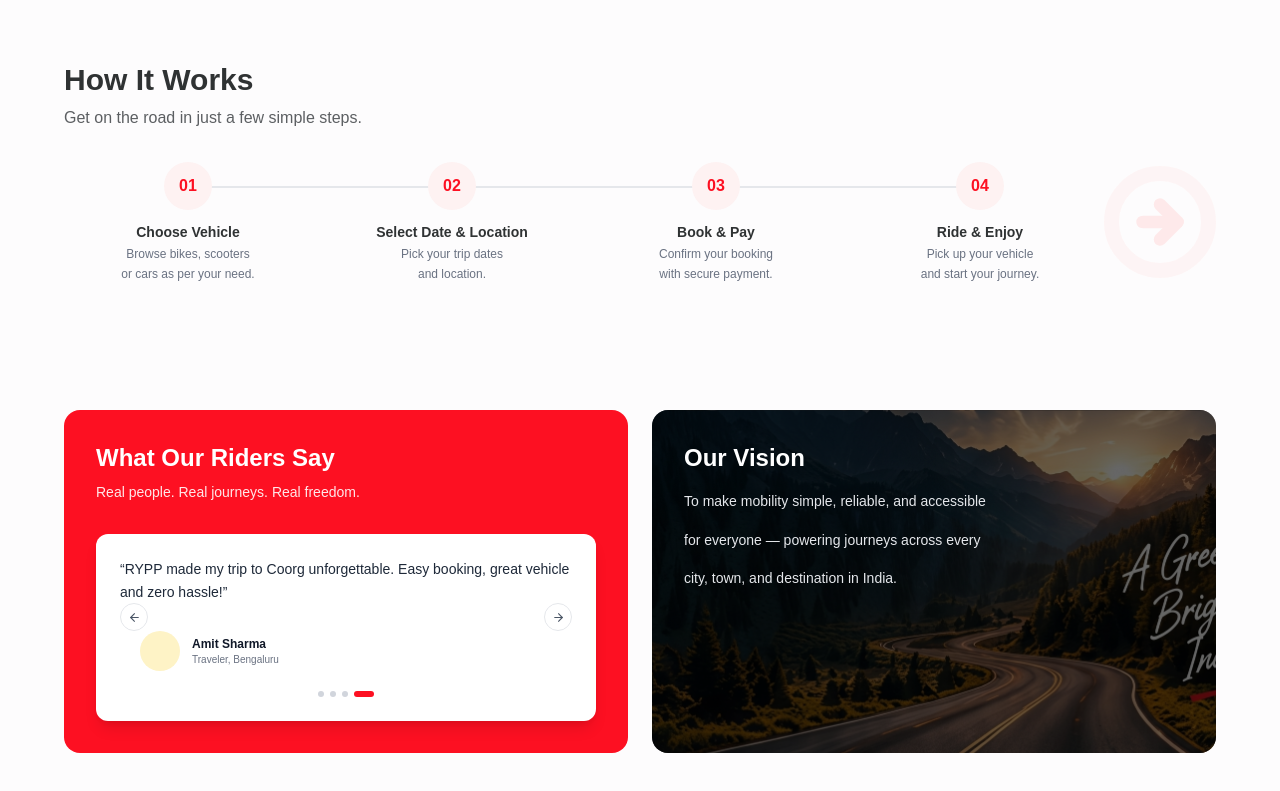
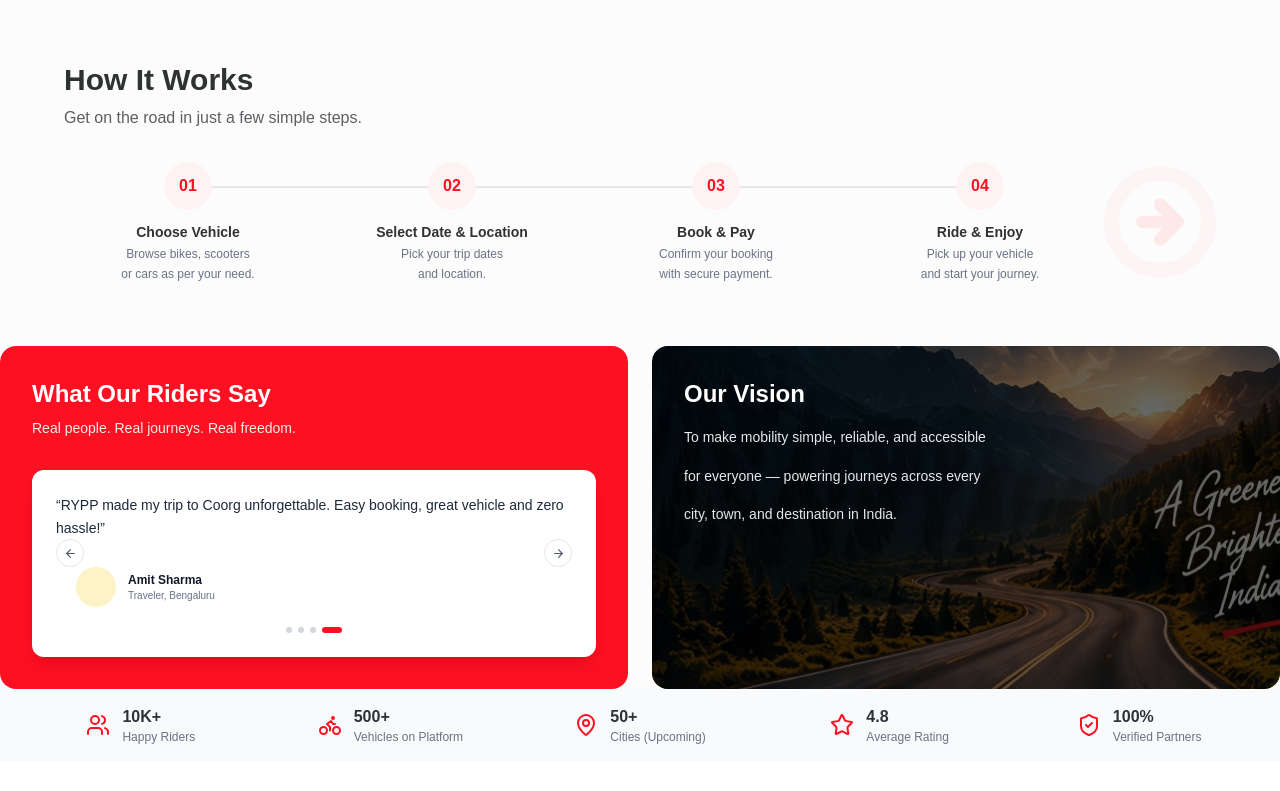
Before and after one commit to nnanjum1/rypp-frontend-task, a Next.js app: page / in a window 1280 px wide. Shown: the part 2441-3232 px from the top of the page. After the commit the page ends 3202 px from the top, so only its background shows below. Built offline with nearby package versions, Linux system fonts and the light colour scheme.

Commit message:
Metric section is done

```diff
--- a/src/app/page.js
+++ b/src/app/page.js
@@ -2,6 +2,7 @@ import ChooseYourRide from "@/components/ChooseYourRide";
 import ExploreBehicle from "@/components/ExploreBehicle";
 import Hero from "@/components/Hero";
 import HowItWorks from "@/components/HowItWorks";
+import Metrics from "@/components/Metrics";
 import Navbar from "@/components/Navbar";
 import PopularDestinations from "@/components/PopularDestinations";
 import PopularVehicles from "@/components/PopularVehicles";
@@ -21,6 +22,7 @@ export default function Home() {
       <PopularDestinations />
       <HowItWorks />
       <Testimonial />
+      <Metrics />
     </main>
   );
 }
--- /dev/null
+++ b/src/components/Metrics.jsx
@@ -0,0 +1,72 @@
+import React from 'react'
+import {
+    Users,
+    Bike,
+    MapPin,
+    Star,
+    ShieldCheck,
+} from 'lucide-react'
+
+const metrics = [
+    {
+        icon: Users,
+        value: '10K+',
+        label: 'Happy Riders',
+    },
+    {
+        icon: Bike,
+        value: '500+',
+        label: 'Vehicles on Platform',
+    },
+    {
+        icon: MapPin,
+        value: '50+',
+        label: 'Cities (Upcoming)',
+    },
+    {
+        icon: Star,
+        value: '4.8',
+        label: 'Average Rating',
+    },
+    {
+        icon: ShieldCheck,
+        value: '100%',
+        label: 'Verified Partners',
+    },
+]
+
+const Metrics = () => {
+    return (
+        <section className="w-full bg-gray-50 px-6 py-4">
+            <div className="grid grid-cols-2 items-center gap-4 md:grid-cols-5">
+                {metrics.map((metric) => {
+                    const Icon = metric.icon
+
+                    return (
+                        <div
+                            key={metric.label}
+                            className="flex items-center justify-center gap-3"
+                        >
+                            <Icon
+                                size={24}
+                                className="text-[#FD1022]"
+                            />
+
+                            <div>
+                                <p className="text-sm font-extrabold text-[#2F3233] md:text-base">
+                                    {metric.value}
+                                </p>
+
+                                <p className="text-[10px] font-medium text-gray-500 md:text-xs">
+                                    {metric.label}
+                                </p>
+                            </div>
+                        </div>
+                    )
+                })}
+            </div>
+        </section>
+    )
+}
+
+export default Metrics
--- a/src/components/Testimonial.jsx
+++ b/src/components/Testimonial.jsx
@@ -4,7 +4,7 @@ import { ArrowLeft, ArrowRight } from 'lucide-react'
 
 const Testimonial = () => {
     return (
-        <section className="mx-auto w-[90%] py-16">
+        <section className="mx-auto w-full">
             <div className="grid grid-cols-1 gap-6 lg:grid-cols-2">
 
 
```
